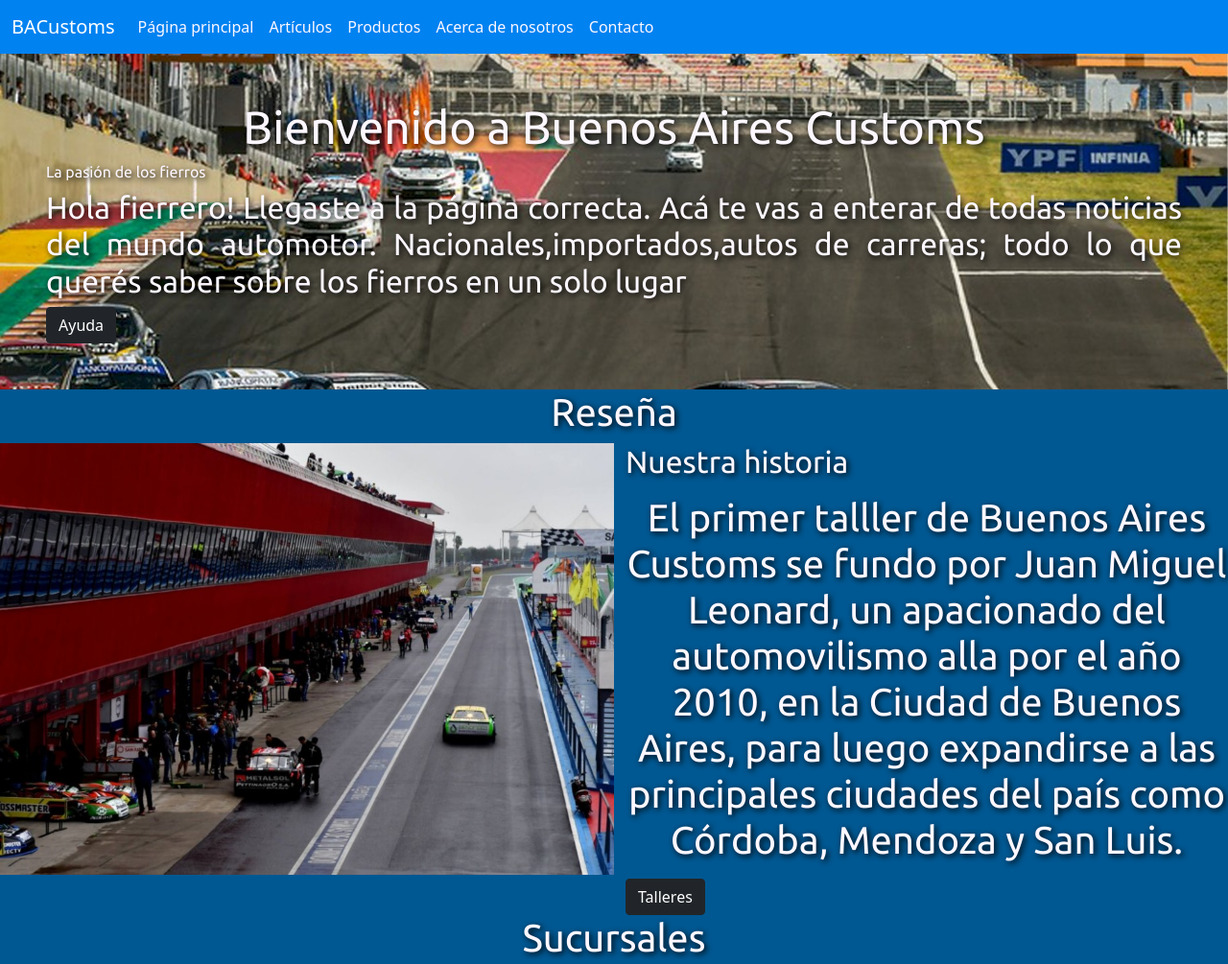
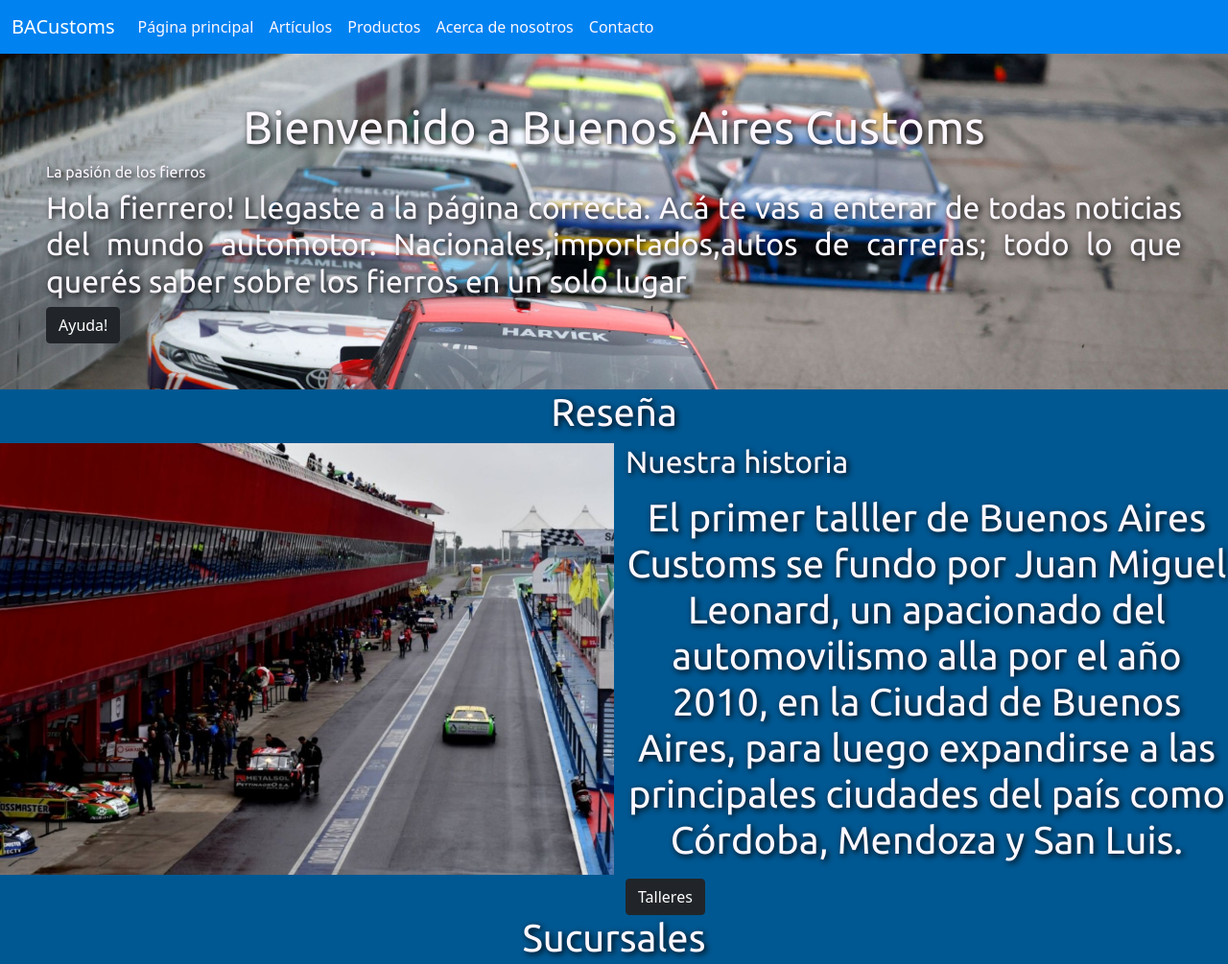
Before and after one commit to juan-miguel-leonard/Coder-Desarrollo-Web--Descontinuado-, a plain HTML site: page index.html in a window 1280 px wide. Shown: the top 1005 px of the page at 96% size. Drawn offline with nearby package versions, Linux system fonts and the light colour scheme.

Commit message:
Version final

```diff
--- a/index.html
+++ b/index.html
@@ -48,7 +48,7 @@
     <h1>Bienvenido a Buenos Aires Customs</h1>
     <h4>La pasión de los fierros</h4>
     <h3>Hola fierrero! Llegaste a la página correcta. Acá te vas a enterar de todas noticias del mundo automotor. Nacionales,importados,autos de carreras; todo lo que querés saber sobre los fierros en un solo lugar</h3>
-    <button type="button" class="btn btn-dark button1">Ayuda</button>
+    <button type="button" class="btn btn-dark button1">Ayuda!</button>
   </div>
 </section>
 
--- a/scss/_banner.scss
+++ b/scss/_banner.scss
@@ -2,9 +2,9 @@
 
 .jumbotron {
     background-color: $colorbackground;
-    background-image: url(../img/rollingstart.jpg);
+    background-image: url(../img/nascar.jpg);
     background-size: cover;
-    background-position: center;
+    background-position:center;
 }
 
 .button1 {
```
Also changed, not shown: css/estilos.css, img/nascar.jpg (added), img/rollingstart.jpg (deleted).
